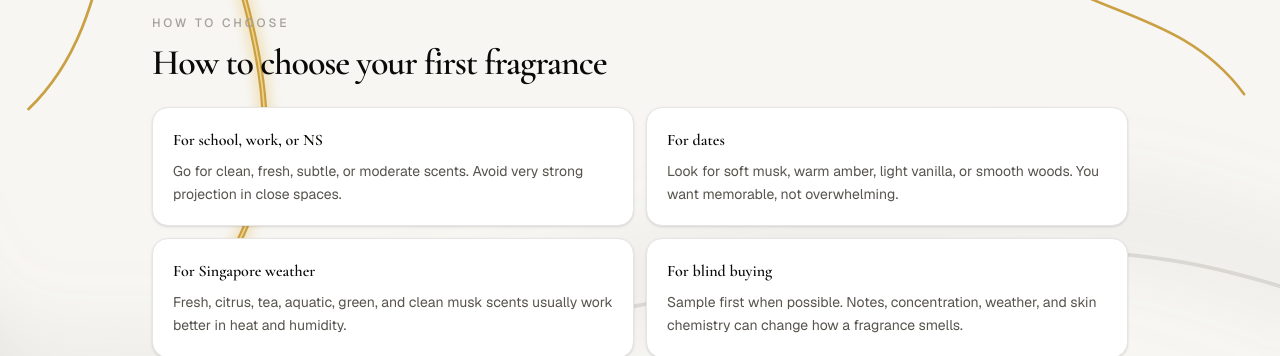
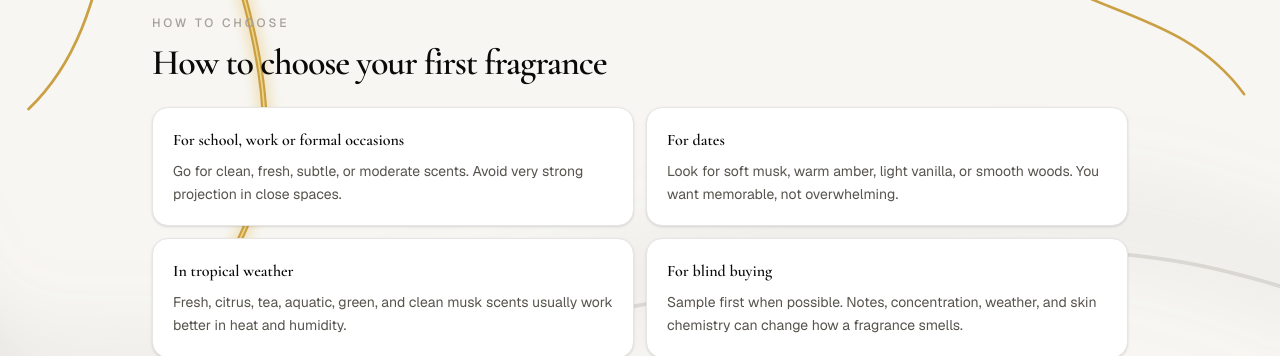
Before and after one commit to xicheng27/testfragtest, a Next.js app: page /about in a window 1280 px wide. Shown: the part 1114-1470 px from the top of the page. Built offline with nearby package versions, Linux system fonts and the light colour scheme.

Commit message:
Reword two choosing-tips headers on the About guide
'For school, work, or NS' -> 'For school, work or formal occasions'
'For Singapore weather' -> 'In tropical weather'

Co-Authored-By: Claude Opus 4.8 <noreply@anthropic.com>
Claude-Session: https://claude.ai/code/session_011QuGiMWZhVqiuwVDCrLkDC

```diff
--- a/app/about/page.tsx
+++ b/app/about/page.tsx
@@ -29,7 +29,7 @@ const terms = [
 
 const choosingTips = [
   {
-    title: 'For school, work, or NS',
+    title: 'For school, work or formal occasions',
     body: 'Go for clean, fresh, subtle, or moderate scents. Avoid very strong projection in close spaces.',
   },
   {
@@ -37,7 +37,7 @@ const choosingTips = [
     body: 'Look for soft musk, warm amber, light vanilla, or smooth woods. You want memorable, not overwhelming.',
   },
   {
-    title: 'For Singapore weather',
+    title: 'In tropical weather',
     body: 'Fresh, citrus, tea, aquatic, green, and clean musk scents usually work better in heat and humidity.',
   },
   {
```
